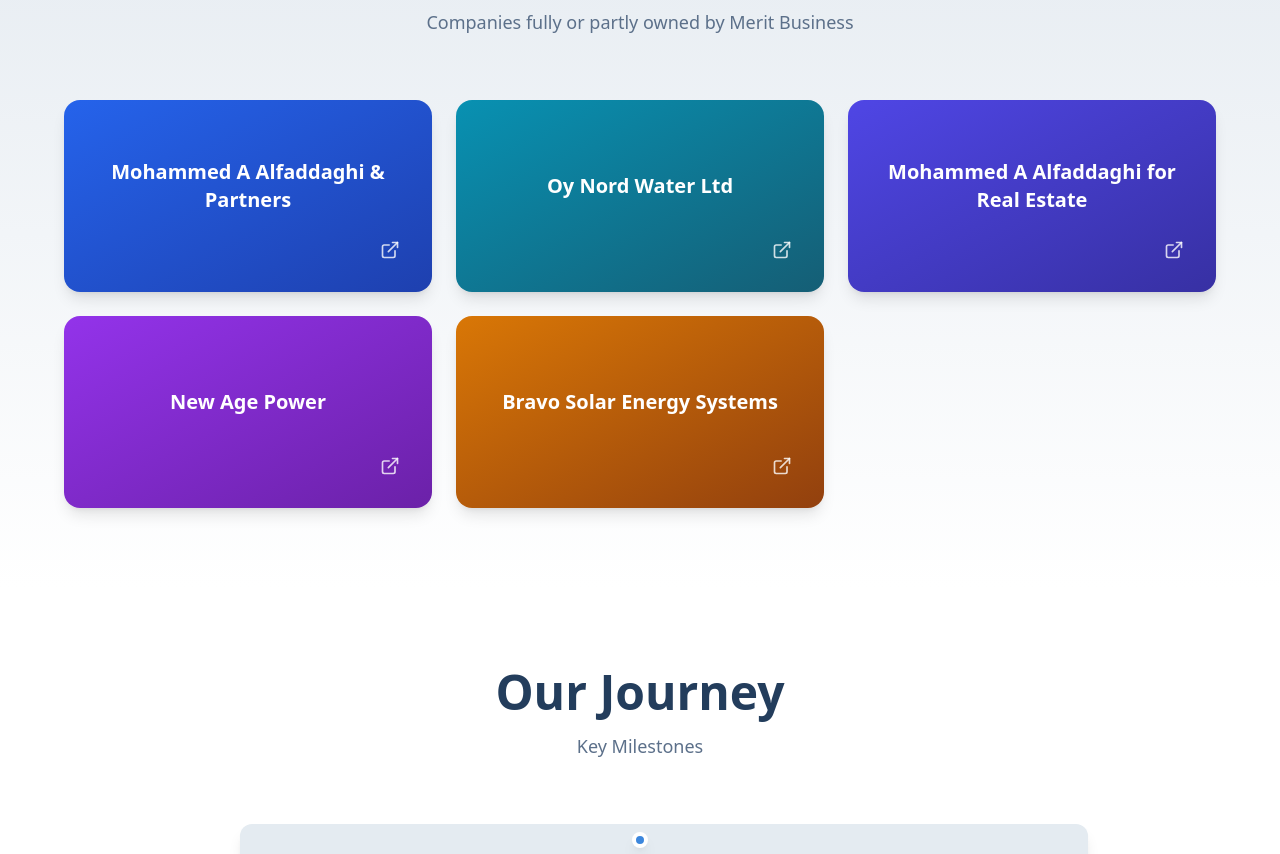
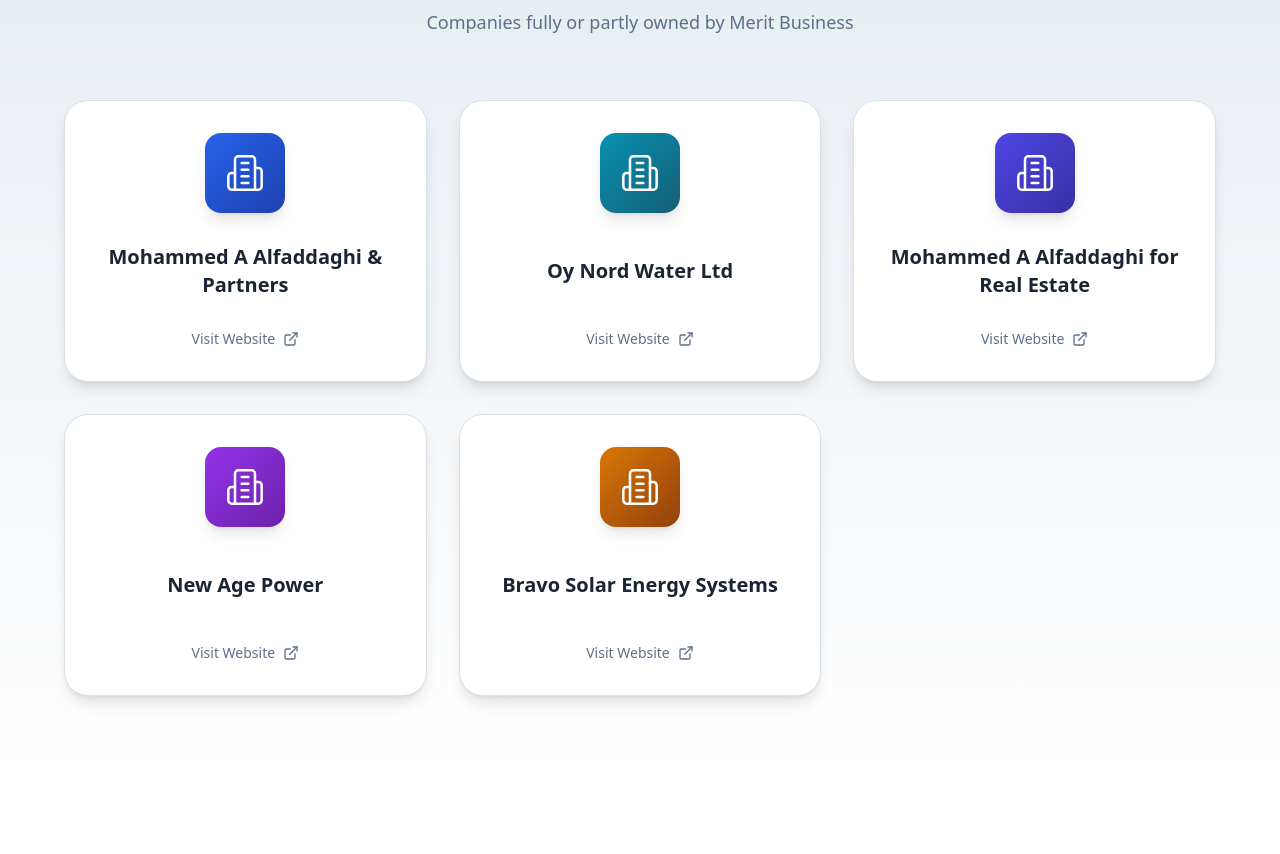
Before and after one commit to DenisBarabanshchikov/merit-global-vision, a React (Vite) app: page / in a window 1280 px wide. Shown: the part 1924-2778 px from the top of the page. Built offline with nearby package versions, Linux system fonts and the light colour scheme; the HTML template or start-up script is replaced by a standard one.

Commit message:
Refactor portfolio section
Add placeholder for logos in the portfolio section and enhance the design of the blocks to be more interesting.

```diff
--- a/src/components/Portfolio.tsx
+++ b/src/components/Portfolio.tsx
@@ -1,5 +1,5 @@
 import { useLanguage } from '@/contexts/LanguageContext';
-import { ExternalLink } from 'lucide-react';
+import { ExternalLink, Building2 } from 'lucide-react';
 
 const Portfolio = () => {
   const { t, language } = useLanguage();
@@ -45,21 +45,33 @@ const Portfolio = () => {
           </p>
         </div>
 
-        <div className="grid md:grid-cols-2 lg:grid-cols-3 gap-6 max-w-6xl mx-auto">
+        <div className="grid md:grid-cols-2 lg:grid-cols-3 gap-8 max-w-6xl mx-auto">
           {companies.map((company, index) => (
             <a
               key={index}
               href={company.website}
-              className="group relative overflow-hidden rounded-2xl shadow-lg hover:shadow-2xl transition-all duration-300 transform hover:-translate-y-2"
+              className="group relative overflow-hidden rounded-3xl bg-white shadow-lg hover:shadow-2xl transition-all duration-500 transform hover:-translate-y-3 border border-border"
             >
-              <div className={`bg-gradient-to-br ${company.color} p-8 h-48 flex flex-col justify-between`}>
-                <div className="flex-1 flex items-center justify-center">
-                  <h3 className="text-xl font-bold text-white text-center">
+              {/* Gradient overlay on hover */}
+              <div className={`absolute inset-0 bg-gradient-to-br ${company.color} opacity-0 group-hover:opacity-5 transition-opacity duration-500`} />
+
+              <div className="relative p-8 flex flex-col items-center space-y-6 min-h-[280px]">
+                {/* Logo Placeholder */}
+                <div className={`w-20 h-20 rounded-2xl bg-gradient-to-br ${company.color} flex items-center justify-center shadow-lg transform group-hover:scale-110 transition-transform duration-500`}>
+                  <Building2 className="w-10 h-10 text-white" strokeWidth={1.5} />
+                </div>
+
+                {/* Company Name */}
+                <div className="flex-1 flex items-center">
+                  <h3 className="text-xl font-bold text-foreground text-center group-hover:text-primary transition-colors duration-300">
                     {company.name}
                   </h3>
                 </div>
-                <div className="flex justify-end">
-                  <ExternalLink className="w-5 h-5 text-white/80 group-hover:text-white transition-colors" />
+
+                {/* Visit Link */}
+                <div className="flex items-center gap-2 text-sm font-medium text-muted-foreground group-hover:text-primary transition-colors duration-300">
+                  <span>{t('portfolio.visit')}</span>
+                  <ExternalLink className="w-4 h-4 transform group-hover:translate-x-1 transition-transform duration-300" />
                 </div>
               </div>
             </a>
--- a/src/contexts/LanguageContext.tsx
+++ b/src/contexts/LanguageContext.tsx
@@ -36,6 +36,7 @@ const translations = {
     // Portfolio
     'portfolio.title': 'Our Companies',
     'portfolio.subtitle': 'Companies fully or partly owned by Merit Business',
+    'portfolio.visit': 'Visit Website',
 
     // History
     'history.title': 'Our Journey',
@@ -76,6 +77,7 @@ const translations = {
     // Portfolio
     'portfolio.title': 'شركاتنا',
     'portfolio.subtitle': 'الشركات المملوكة كلياً أو جزئياً من قبل ميريت للأعمال',
+    'portfolio.visit': 'زيارة الموقع',
 
     // History
     'history.title': 'رحلتنا',
@@ -116,6 +118,7 @@ const translations = {
     // Portfolio
     'portfolio.title': 'Наши компании',
     'portfolio.subtitle': 'Компании, полностью или частично принадлежащие Merit Business',
+    'portfolio.visit': 'Посетить сайт',
 
     // History
     'history.title': 'Наш путь',
```
